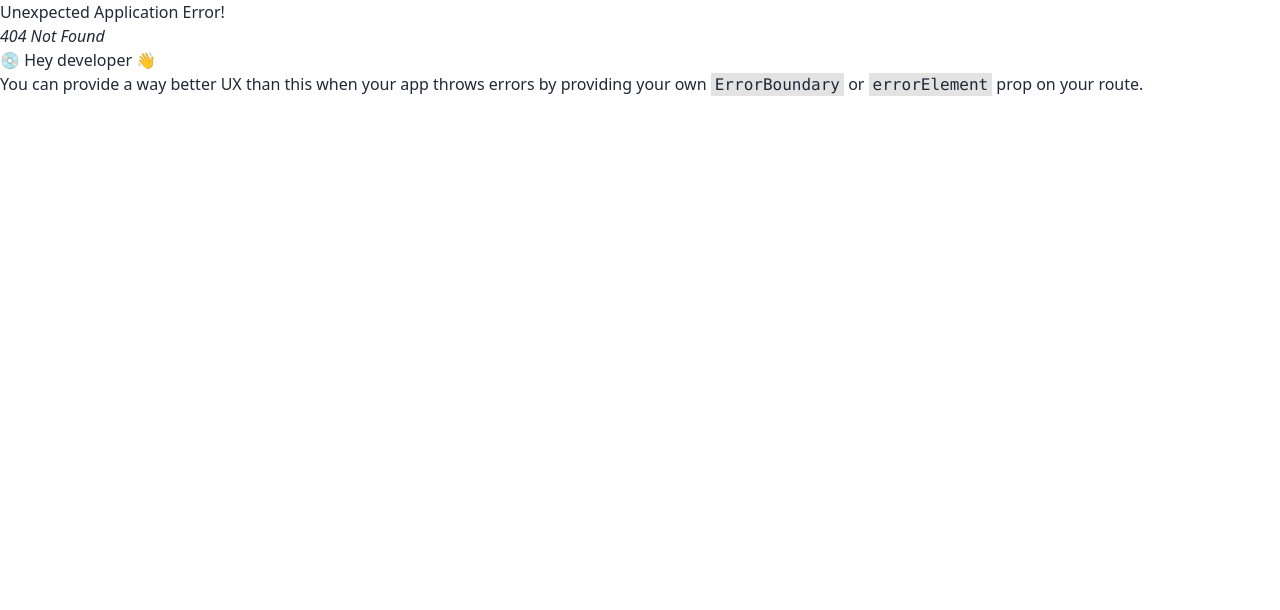
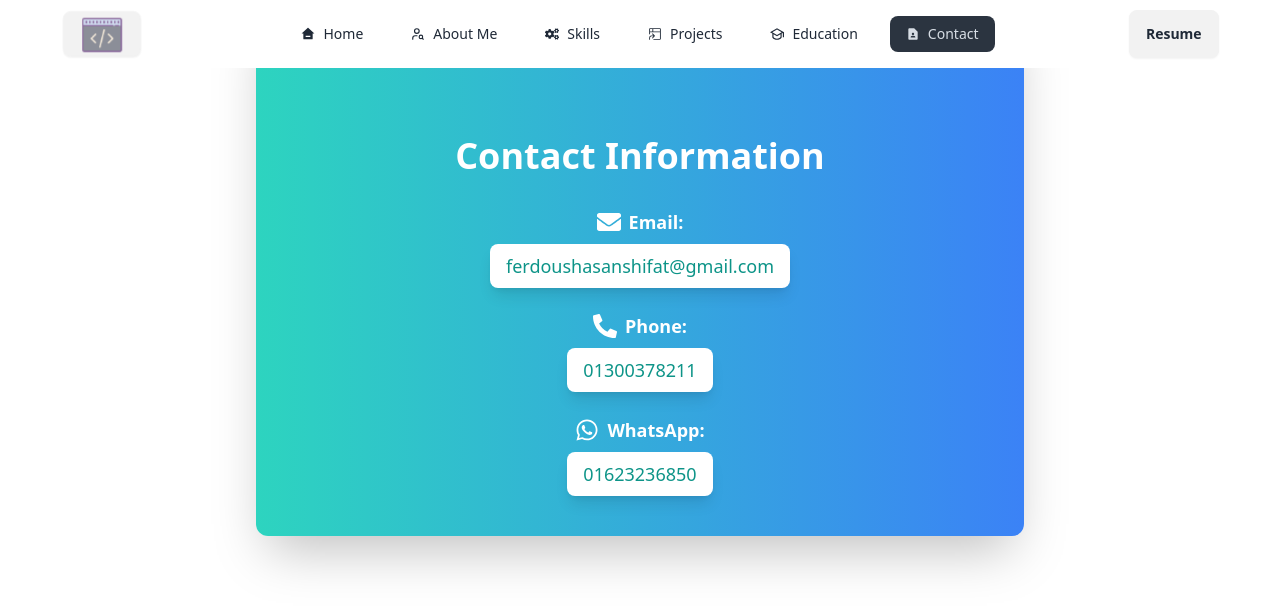
Before and after one commit to Shifat507/myPortfolio, a React (Vite) app: page /contactInfo in a window 1280 px wide. Before the commit this address had no page. Shown: the top 610 px of the page. Built offline with nearby package versions, Linux system fonts and the light colour scheme.

Commit message:
added favicon

```diff
--- a/index.html
+++ b/index.html
@@ -2,7 +2,7 @@
 <html lang="en">
   <head>
     <meta charset="UTF-8" />
-    <link rel="icon" type="image/svg+xml" href="/vite.svg" />
+    <link rel="icon" type="image/svg+xml" href="/favIcon.jpg" />
     <meta name="viewport" content="width=device-width, initial-scale=1.0" />
     <title>FH Shifat</title>
   </head>
--- a/src/Sections/ContactInfo.jsx
+++ b/src/Sections/ContactInfo.jsx
@@ -3,41 +3,50 @@ import { FaEnvelope, FaPhoneAlt, FaWhatsapp } from 'react-icons/fa';
 
 const ContactInfo = () => {
     return (
-        <div className="bg-gradient-to-r from-teal-400 to-blue-500 p-10 rounded-xl shadow-2xl max-w-3xl mx-auto my-16">
-            <h2 className="text-4xl font-extrabold text-white text-center mb-8">Contact Information</h2>
+        <div className="bg-gradient-to-r from-teal-400 to-blue-500 p-10 rounded-xl shadow-2xl max-w-3xl mx-auto ">
+            <h2 className="text-4xl font-extrabold text-white text-center mb-8 mt-12 md:mt-24 ">Contact Information</h2>
             <div className="space-y-6">
                 {/* Email */}
-                <div className="flex justify-center items-center gap-4">
+                <div className="flex flex-col items-center gap-2">
+                    <div className="flex items-center gap-2">
+                        <FaEnvelope className="text-2xl text-white" />
+                        <span className="text-lg font-semibold text-white">Email:</span>
+                    </div>
                     <a
                         href="mailto:ferdoushasanshifat@gmail.com"
-                        className="flex items-center gap-4 bg-white text-teal-600 rounded-lg px-6 py-3 hover:bg-teal-600 hover:text-white transition-all duration-300 shadow-lg w-full sm:w-auto"
+                        className="text-center text-sm md:text-lg bg-white text-teal-600 rounded-lg px-4 py-2 hover:bg-teal-600 hover:text-white transition-all duration-300 shadow-lg"
                     >
-                        <FaEnvelope className="text-2xl" />
-                        <span className="text-lg font-semibold">ferdoushasanshifat@gmail.com</span>
+                        ferdoushasanshifat@gmail.com
                     </a>
                 </div>
 
                 {/* Phone */}
-                <div className="flex justify-center items-center gap-4">
+                <div className="flex flex-col items-center gap-2">
+                    <div className="flex items-center gap-2">
+                        <FaPhoneAlt className="text-2xl text-white" />
+                        <span className="text-lg font-semibold text-white">Phone:</span>
+                    </div>
                     <a
                         href="tel:01300378211"
-                        className="flex items-center gap-4 bg-white text-teal-600 rounded-lg px-6 py-3 hover:bg-teal-600 hover:text-white transition-all duration-300 shadow-lg w-full sm:w-auto"
+                        className="text-center text-sm md:text-lg bg-white text-teal-600 rounded-lg px-4 py-2 hover:bg-teal-600 hover:text-white transition-all duration-300 shadow-lg"
                     >
-                        <FaPhoneAlt className="text-2xl" />
-                        <span className="text-lg font-semibold">01300378211</span>
+                        01300378211
                     </a>
                 </div>
 
                 {/* WhatsApp */}
-                <div className="flex justify-center items-center gap-4">
+                <div className="flex flex-col items-center gap-2">
+                    <div className="flex items-center gap-2">
+                        <FaWhatsapp className="text-2xl text-white" />
+                        <span className="text-lg font-semibold text-white">WhatsApp:</span>
+                    </div>
                     <a
                         href="https://wa.me/01623236850"
                         target="_blank"
                         rel="noopener noreferrer"
-                        className="flex items-center gap-4 bg-white text-teal-600 rounded-lg px-6 py-3 hover:bg-teal-600 hover:text-white transition-all duration-300 shadow-lg w-full sm:w-auto"
+                        className="text-center text-sm md:text-lg bg-white text-teal-600 rounded-lg px-4 py-2 hover:bg-teal-600 hover:text-white transition-all duration-300 shadow-lg"
                     >
-                        <FaWhatsapp className="text-2xl" />
-                        <span className="text-lg font-semibold">WhatsApp: 01623236850</span>
+                        01623236850
                     </a>
                 </div>
             </div>
--- a/src/Sections/Projects.jsx
+++ b/src/Sections/Projects.jsx
@@ -28,11 +28,11 @@ const Projects = () => {
     }, []);
 
     return (
-        <div className="container mx-auto px-4 py-16">
+        <div className="container mx-auto px-4 py-16 ">
             <h1 className="text-4xl font-bold text-center mb-12 text-primary">My Projects</h1>
             <div className="grid grid-cols-1 md:grid-cols-2 lg:grid-cols-3 gap-8">
                 {projects.map((project, idx) => (
-                    <div key={idx} className="card card-compact bg-base-100 w-96 shadow-xl hover:scale-105 transition-transform duration-300">
+                    <div key={idx} className="card card-compact bg-base-100 w-71 md:w-96 shadow-xl hover:scale-105 transition-transform duration-300">
                         <figure>
                             <Swiper
                                 spaceBetween={30}
--- a/src/components/Banner.jsx
+++ b/src/components/Banner.jsx
@@ -3,7 +3,7 @@ import bannerImg from '../assets/MyImage/bannerImg.jpg'
 import SocialLinks from './SocialLinks';
 const Banner = () => {
     return (
-        <div className="hero bg-base-200 min-h-screen">
+        <div className="hero bg-base-200 min-h-screen mb-16">
             <div className="hero-content flex-col md:flex-row-reverse">
                 <img
                     src={bannerImg}
--- a/src/components/Navbar.jsx
+++ b/src/components/Navbar.jsx
@@ -5,6 +5,7 @@ import { RiGraduationCapLine, RiHome3Fill } from 'react-icons/ri';
 import { GoProjectSymlink } from 'react-icons/go';
 import { FaCogs } from 'react-icons/fa';
 import { LuUserSearch } from 'react-icons/lu';
+import { MdContactPage } from 'react-icons/md';
 const Navbar = () => {
     const links = <>
         <li className='mx-2'><NavLink to='/' className='flex items-center gap-2'><RiHome3Fill /> Home</NavLink></li>
@@ -12,10 +13,11 @@ const Navbar = () => {
         <li className='mx-2'><NavLink to='/skills' className='flex items-center gap-2'><FaCogs /> Skills</NavLink></li>
         <li className='mx-2'><NavLink to='/projects' className='flex items-center gap-2'><GoProjectSymlink /> Projects</NavLink></li>
         <li className='mx-2'><NavLink to='/education' className='flex items-center gap-2'><RiGraduationCapLine /> Education</NavLink></li>
+        <li className='mx-2'><NavLink to='/contactInfo' className='flex items-center gap-2'><MdContactPage /> Contact</NavLink></li>
 
     </>
     return (
-        <div className="navbar bg-base-100 fixed z-10 w-11/12 mx-auto">
+        <div className="navbar bg-base-100 fixed mb-32 z-10 w-11/12 mx-auto">
             <div className="navbar-start">
                 <div className="dropdown">
                     <div tabIndex={0} role="button" className="btn btn-ghost lg:hidden">
--- a/src/routes/route.jsx
+++ b/src/routes/route.jsx
@@ -8,6 +8,7 @@ import AboutMe from "../Sections/AboutMe";
 import Skills from "../Sections/Skills";
 import Education from "../Sections/Education";
 import ProjectDetails from "../Sections/ProjectDetails";
+import ContactInfo from "../Sections/ContactInfo";
 // import Home from "../pages/Home";
 
 export const router = createBrowserRouter([
@@ -38,6 +39,10 @@ export const router = createBrowserRouter([
             {
                 path: 'projects/project/:id',
                 element: <ProjectDetails></ProjectDetails>
+            },
+            {
+                path: '/contactInfo',
+                element: <ContactInfo></ContactInfo>
             }
         ]
     },
```
Also changed, not shown: favIcon.jpg (added), src/assets/favIcon.jpg (added).
